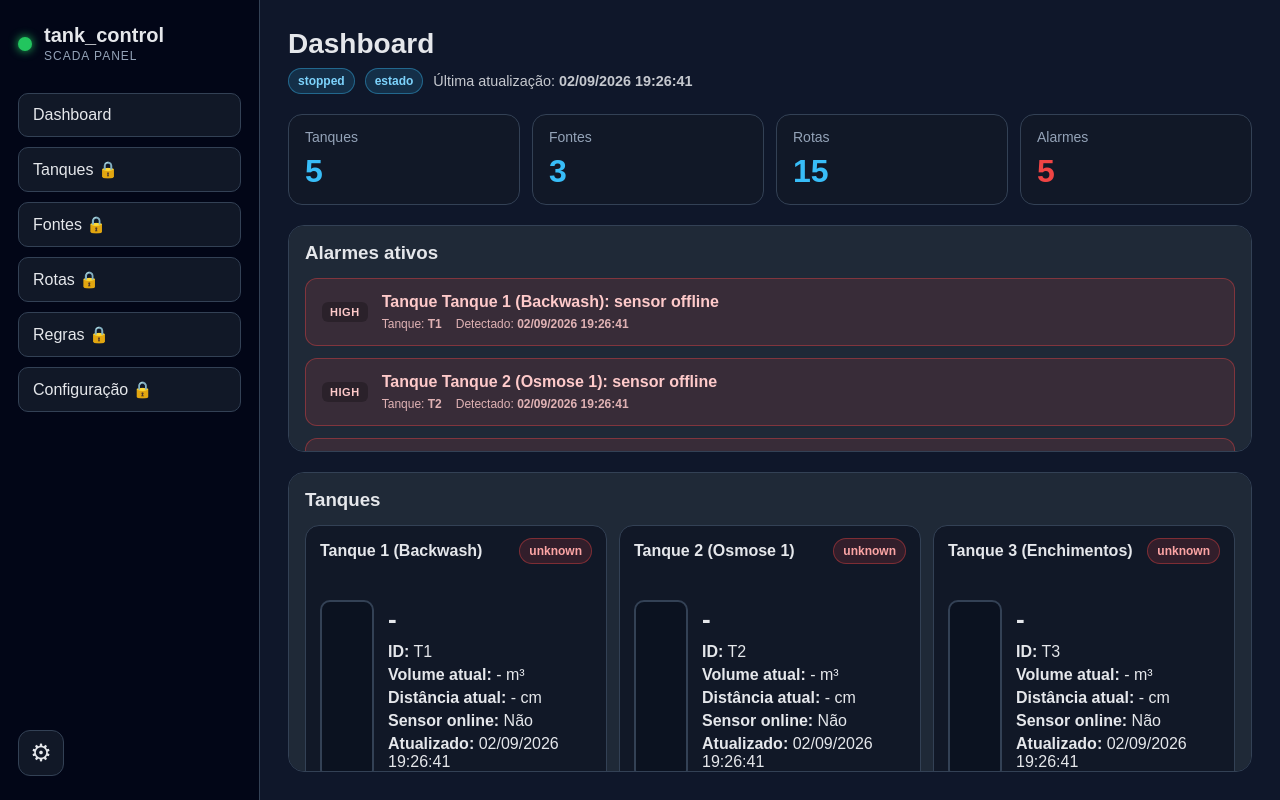
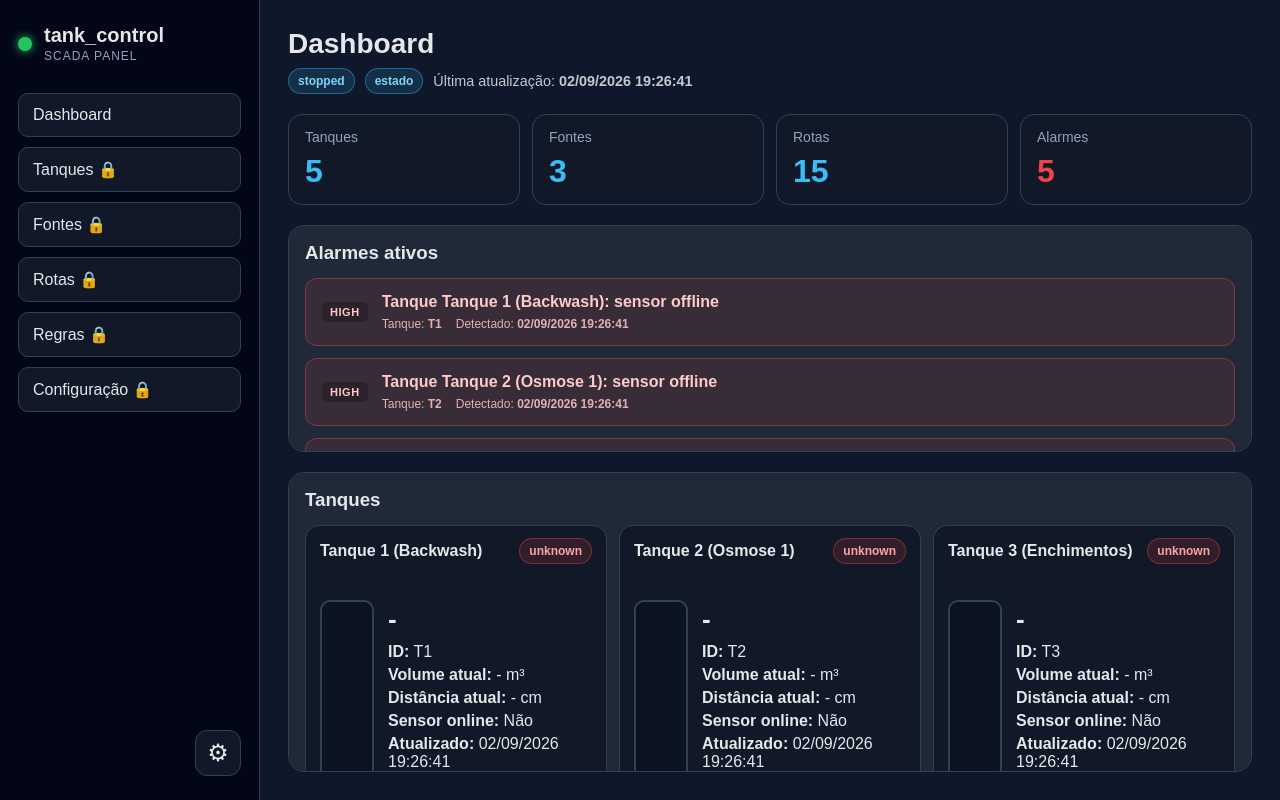
Before and after one commit to ViCor44/tank_control, a Flask app: page / in a window 1280 px wide. Run offline with Flask 3, Linux system fonts and the light colour scheme.

Commit message:
fix: keep settings menu inside sidebar

```diff
--- a/static/css/app.css
+++ b/static/css/app.css
@@ -35,10 +35,10 @@ body {
 /* PIN access and header administration */
 .sidebar-footer { margin-top: auto; padding-top: 24px; display: flex; align-items: center; justify-content: space-between; gap: 8px; }
 .signed-user { color: var(--green); font-size: 13px; overflow: hidden; text-overflow: ellipsis; }
-.gear-menu { position: relative; }
+.gear-menu { position: relative; margin-left: auto; }
 .gear-menu summary { list-style: none; cursor: pointer; width: 46px; height: 46px; display: grid; place-items: center; border: 1px solid var(--line); border-radius: 12px; background: var(--panel); font-size: 24px; }
 .gear-menu summary::-webkit-details-marker { display: none; }
-.gear-popover { position: absolute; z-index: 20; left: 0; bottom: 54px; width: 180px; padding: 8px; border: 1px solid var(--line); border-radius: 12px; background: #020617; box-shadow: 0 16px 40px rgba(0,0,0,.45); }
+.gear-popover { position: absolute; z-index: 20; right: 0; bottom: 54px; width: 180px; padding: 8px; border: 1px solid var(--line); border-radius: 12px; background: #020617; box-shadow: 0 16px 40px rgba(0,0,0,.45); }
 .gear-popover a, .gear-popover button { display: block; width: 100%; padding: 11px; color: var(--text); background: none; border: 0; text-align: left; text-decoration: none; font: inherit; cursor: pointer; border-radius: 8px; }
 .gear-popover a:hover, .gear-popover button:hover { background: var(--panel-2); color: var(--blue); }
 .gear-popover form { margin: 0; }
--- a/templates/base.html
+++ b/templates/base.html
@@ -4,7 +4,7 @@
   <meta charset="utf-8">
   <meta name="viewport" content="width=device-width, initial-scale=1">
   <title>{% block title %}tank_control{% endblock %}</title>
-  <link rel="stylesheet" href="{{ url_for('static', filename='css/app.css', v='20260902-alarm-history') }}">
+  <link rel="stylesheet" href="{{ url_for('static', filename='css/app.css', v='20260902-gear-menu') }}">
 </head>
 <body>
   <aside class="sidebar">
```
